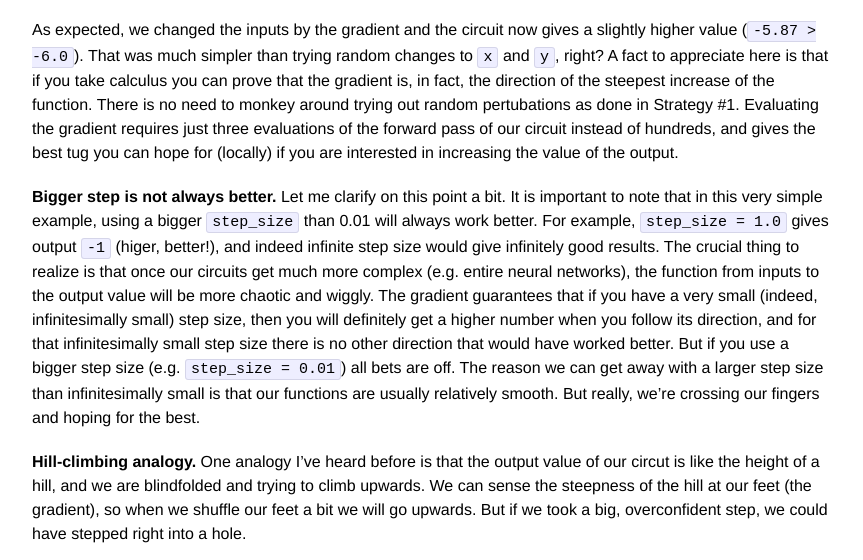
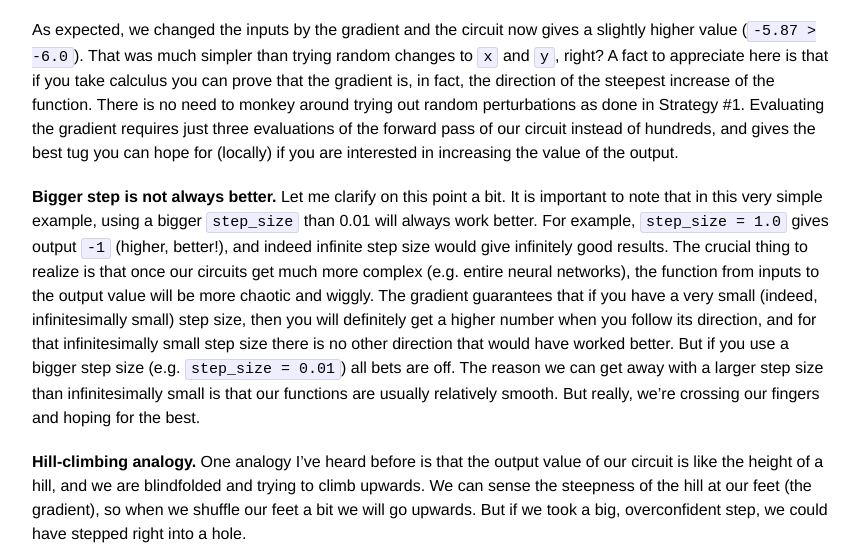
Before and after one commit to karpathy/karpathy.github.io, a Jekyll site: the page built from nntutorial.md, in a window 1280 px wide and 900 px high, scrolled down 4323 px. Shown: the part 213-773 px from the top of the window, without its empty margins (208-1071 px from the left). Built offline with Jekyll 4.4.1, drawn with Linux system fonts in a browser that asks for light colours; formulas are drawn with MathJax 3; comment, search, counter and statistics services are not loaded; some of the changed text lies outside the part shown.

Commit message:
fix typos

````diff
--- a/nntutorial.md
+++ b/nntutorial.md
@@ -140,11 +140,11 @@ y = y + step_size * y_derivative; // y becomes 2.98
 var out_new = forwardMultiplyGate(x, y); // -5.87! exciting.
 ```
 
-As expected, we changed the inputs by the gradient and the circuit now gives a slightly higher value (`-5.87 > -6.0`). That was much simpler than trying random changes to `x` and `y`, right? A fact to appreciate here is that if you take calculus you can prove that the gradient is, in fact, the direction of the steepest increase of the function. There is no need to monkey around trying out random pertubations as done in Strategy #1. Evaluating the gradient requires just three evaluations of the forward pass of our circuit instead of hundreds, and gives the best tug you can hope for (locally) if you are interested in increasing the value of the output.
+As expected, we changed the inputs by the gradient and the circuit now gives a slightly higher value (`-5.87 > -6.0`). That was much simpler than trying random changes to `x` and `y`, right? A fact to appreciate here is that if you take calculus you can prove that the gradient is, in fact, the direction of the steepest increase of the function. There is no need to monkey around trying out random perturbations as done in Strategy #1. Evaluating the gradient requires just three evaluations of the forward pass of our circuit instead of hundreds, and gives the best tug you can hope for (locally) if you are interested in increasing the value of the output.
 
-**Bigger step is not always better.** Let me clarify on this point a bit. It is important to note that in this very simple example, using a bigger `step_size` than 0.01  will always work better. For example, `step_size = 1.0` gives output `-1` (higer, better!), and indeed infinite step size would give infinitely good results. The crucial thing to realize is that once our circuits get much more complex (e.g. entire neural networks), the function from inputs to the output value will be more chaotic and wiggly. The gradient guarantees that if you have a very small (indeed, infinitesimally small) step size, then you will definitely get a higher number when you follow its direction, and for that infinitesimally small step size there is no other direction that would have worked better. But if you use a bigger step size (e.g. `step_size = 0.01`) all bets are off. The reason we can get away with a larger step size than infinitesimally small is that our functions are usually relatively smooth. But really, we're crossing our fingers and hoping for the best.
+**Bigger step is not always better.** Let me clarify on this point a bit. It is important to note that in this very simple example, using a bigger `step_size` than 0.01  will always work better. For example, `step_size = 1.0` gives output `-1` (higher, better!), and indeed infinite step size would give infinitely good results. The crucial thing to realize is that once our circuits get much more complex (e.g. entire neural networks), the function from inputs to the output value will be more chaotic and wiggly. The gradient guarantees that if you have a very small (indeed, infinitesimally small) step size, then you will definitely get a higher number when you follow its direction, and for that infinitesimally small step size there is no other direction that would have worked better. But if you use a bigger step size (e.g. `step_size = 0.01`) all bets are off. The reason we can get away with a larger step size than infinitesimally small is that our functions are usually relatively smooth. But really, we're crossing our fingers and hoping for the best.
 
-**Hill-climbing analogy.** One analogy I've heard before is that the output value of our circut is like the height of a hill, and we are blindfolded and trying to climb upwards. We can sense the steepness of the hill at our feet (the gradient), so when we shuffle our feet a bit we will go upwards. But if we took a big, overconfident step, we could have stepped right into a hole.
+**Hill-climbing analogy.** One analogy I've heard before is that the output value of our circuit is like the height of a hill, and we are blindfolded and trying to climb upwards. We can sense the steepness of the hill at our feet (the gradient), so when we shuffle our feet a bit we will go upwards. But if we took a big, overconfident step, we could have stepped right into a hole.
 
 Great, I hope I've convinced you that the numerical gradient is indeed a very useful thing to evaluate, and that it is cheap. But. It turns out that we can do *even* better.
 
@@ -195,8 +195,8 @@ To compute the gradient we went from forwarding the circuit hundreds of times (S
 Lets recap what we have learned:
 
 - INPUT: We are given a circuit, some inputs and compute an output value.
-- OUTPUT: We are then interested finding small changes to each input (independently) that would make the output higher.
-- Strategy #1: One silly way is to **randomly search** for small pertubations of the inputs and keep track of what gives the highest increase in output.
+- OUTPUT: We are then interested in finding small changes to each input (independently) that would make the output higher.
+- Strategy #1: One silly way is to **randomly search** for small perturbations of the inputs and keep track of what gives the highest increase in output.
 - Strategy #2: We saw we can do much better by computing the gradient. Regardless of how complicated the circuit is, the **numerical gradient** is very simple (but relatively expensive) to compute. We compute it by *probing* the circuit's output value as we tweak the inputs one at a time.
 - Strategy #3: In the end, we saw that we can be even more clever and analytically derive a direct expression to get the **analytic gradient**. It is identical to the numerical gradient, it is fastest by far, and there is no need for any tweaking.
 
````
Also changed, not shown: other parts of nntutorial.md (+1 -1 lines).
